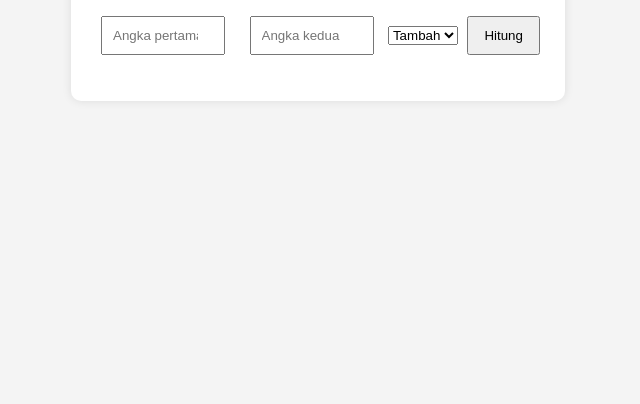
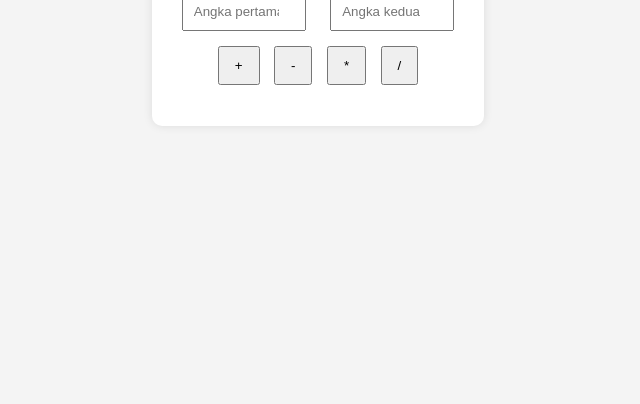
Before and after one commit to AhmadDevaTajulMuluk/kalkulator-rpc, a website: page public/index.html in a window 1280 px wide. Shown: the part 396-800 px from the top of the page, without its empty margins (322-962 px from the left). Drawn offline with Linux system fonts and the light colour scheme.

Commit message:
Update index.html

```diff
--- a/public/index.html
+++ b/public/index.html
@@ -35,13 +35,12 @@
     <h1>Kalkulator RPC</h1>
     <input type="number" id="a" placeholder="Angka pertama">
     <input type="number" id="b" placeholder="Angka kedua">
-    <select id="operation">
-      <option value="add">Tambah</option>
-      <option value="subtract">Kurang</option>
-      <option value="multiply">Kali</option>
-      <option value="divide">Bagi</option>
-    </select>
-    <button onclick="calculate()">Hitung</button>
+    <div class="buttons">
+            <button onclick="calculate('add')">+</button>
+            <button onclick="calculate('subtract')">-</button>
+            <button onclick="calculate('multiply')">*</button>
+            <button onclick="calculate('divide')">/</button>
+        </div>
     <p id="result"></p>
   </div>
   <script>
```
